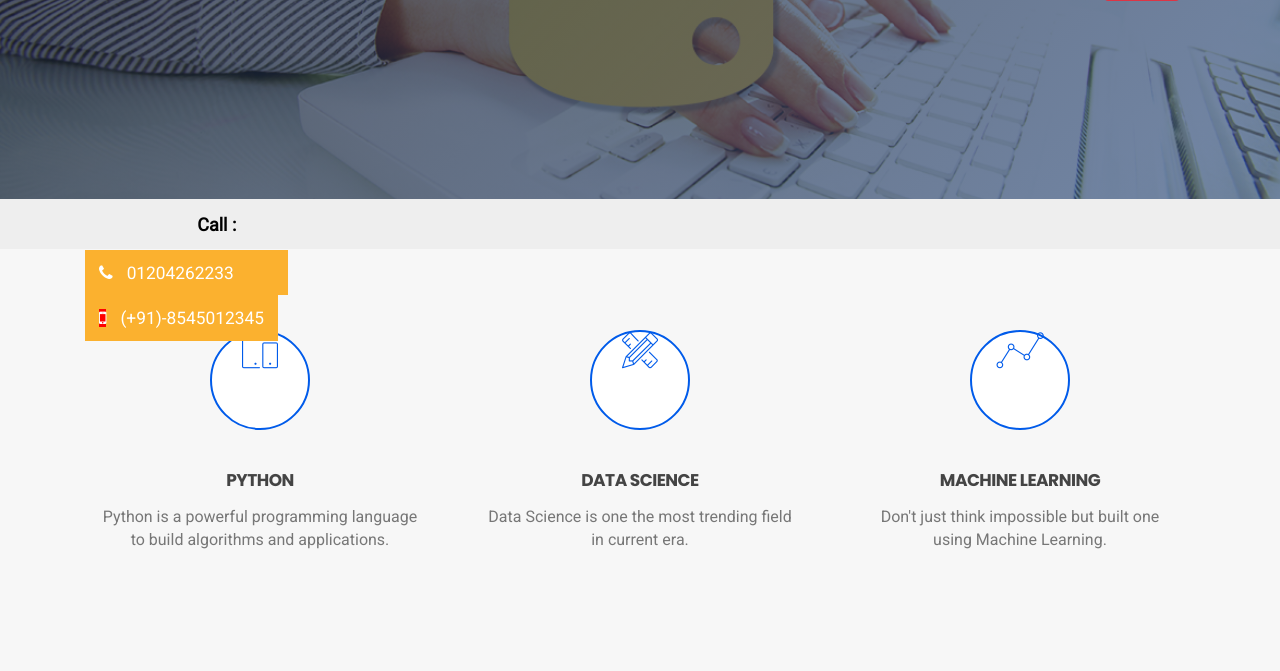
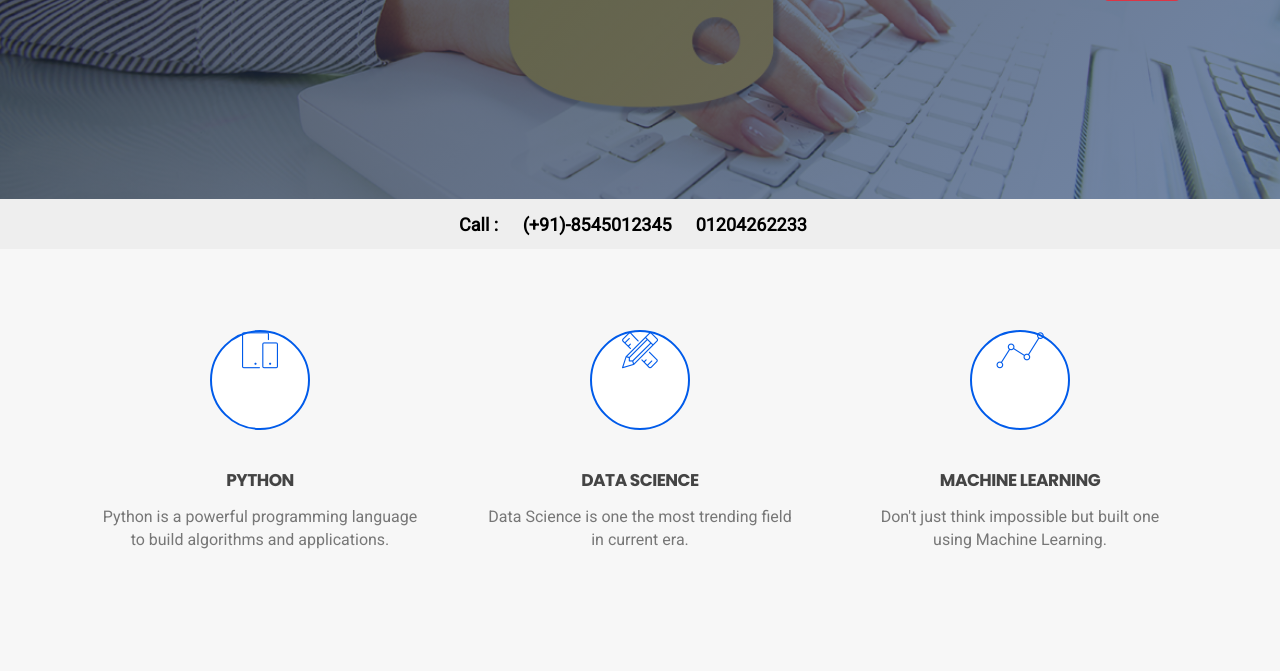
Before and after one commit to kaus2595/Softcrayons-Learning-Page, a PHP site: page /index.html in a window 1280 px wide. Shown: the part 551-1222 px from the top of the page. Run offline with PHP 8.4, Linux system fonts and the light colour scheme.

Commit message:
Final Commit

```diff
--- a/css/main.css
+++ b/css/main.css
@@ -1250,7 +1250,7 @@ ul.nav > li > a.active{
    ========================================================================== */
 .subscribe-section{
     background: #f7f7f7;
-    padding: 150px 0;
+    padding: 70px 0;
 }
 .subscribe-wrapper{}
 .subscribe-wrap{
--- a/index.html
+++ b/index.html
@@ -293,17 +293,6 @@ if($send)
 		    </div>
 		</section><!-- Screenshots Section --> -->
 
-        <div class="video-section align-center">
-			<div class="container">
-				<div class="video-content">
-					<a  href="https://youtu.be/5PSNL1qE6VY" data-vbtype="video" class="img_popup play-button">
-                        <span class="fa fa-play"></span>
-                        <div class="ripple"></div>
-                    </a>
-				</div>
-			</div>
-		</div><!-- /.video_section -->
-
         <section id="reviews" class="review-section padding">
             <div class="container">
                 <div class="heading align-center mb-40">
@@ -312,9 +301,6 @@ if($send)
                 </div><!-- /.heading -->
                 <div id="review-carousel" class="review-carousel owl-carousel">
                     <div class="review-item">
-                        <div class="review-thumb">
-                           <img src="" alt="thumb">
-                        </div>
                         <div class="review-content">
                             <h3>Sachin Yadav</h3>
                             <ul class="rattings">
@@ -330,9 +316,6 @@ if($send)
                         </div>
                     </div><!-- /.review-item -->
                     <div class="review-item">
-                        <div class="review-thumb">
-                           <img src="" alt="thumb">
-                        </div>
                         <div class="review-content">
                             <h3>Srinivasu Cp</h3>
                             <ul class="rattings">
@@ -348,9 +331,6 @@ if($send)
                         </div>
                     </div><!-- /.review-item -->
                     <div class="review-item">
-                        <div class="review-thumb">
-                           <img src="" alt="thumb">
-                        </div>
                         <div class="review-content">
                             <h3>Amreen Khan</h3>
                             <ul class="rattings">
@@ -366,9 +346,7 @@ if($send)
                         </div>
                     </div><!-- /.review-item -->
                     <div class="review-item">
-                        <div class="review-thumb">
-                           <img src="" alt="thumb">
-                        </div>
+
                         <div class="review-content">
                             <h3>Abhay Singh</h3>
                             <ul class="rattings">
@@ -498,25 +476,14 @@ if($send)
 
 <div class="fixed-details">
 <div class="container">
-<div class="col-md-3 text-center">
+<div class="col-md-12 text-center">
 <p style="margin: 8px 0px; color:#fff; margin: 14px 14px 14px 0px;">
 <strong style="color:#000 !important; font-size:18px;">Call : </strong>
+<strong style="color:#000 !important; font-size:18px; margin-left: 20px;"> (+91)-8545012345</strong>
+<strong style="color:#000 !important; font-size:18px; margin-left: 20px;">01204262233 </strong>
 </p>
 </div>
-<div class="col-md-3">
-<div class="row">
-<div class="phone-box">
-<span class="fa-lg" style="margin-right:40px; font-color: red"><i class="fa fa-phone" style="margin-right:14px;"></i>01204262233</span>
-</div>
-</div>
-</div>
-<div class="col-md-3">
-<div class="row">
-<div class="phone-box">
-<span class="fa-lg"><i class="fa fa-mobile" style="margin-right:14px; background-color: red"></i>(+91)-8545012345</span>
-</div>
-</div>
-</div>
+
 </div>
 </div>
 </footer>
```
